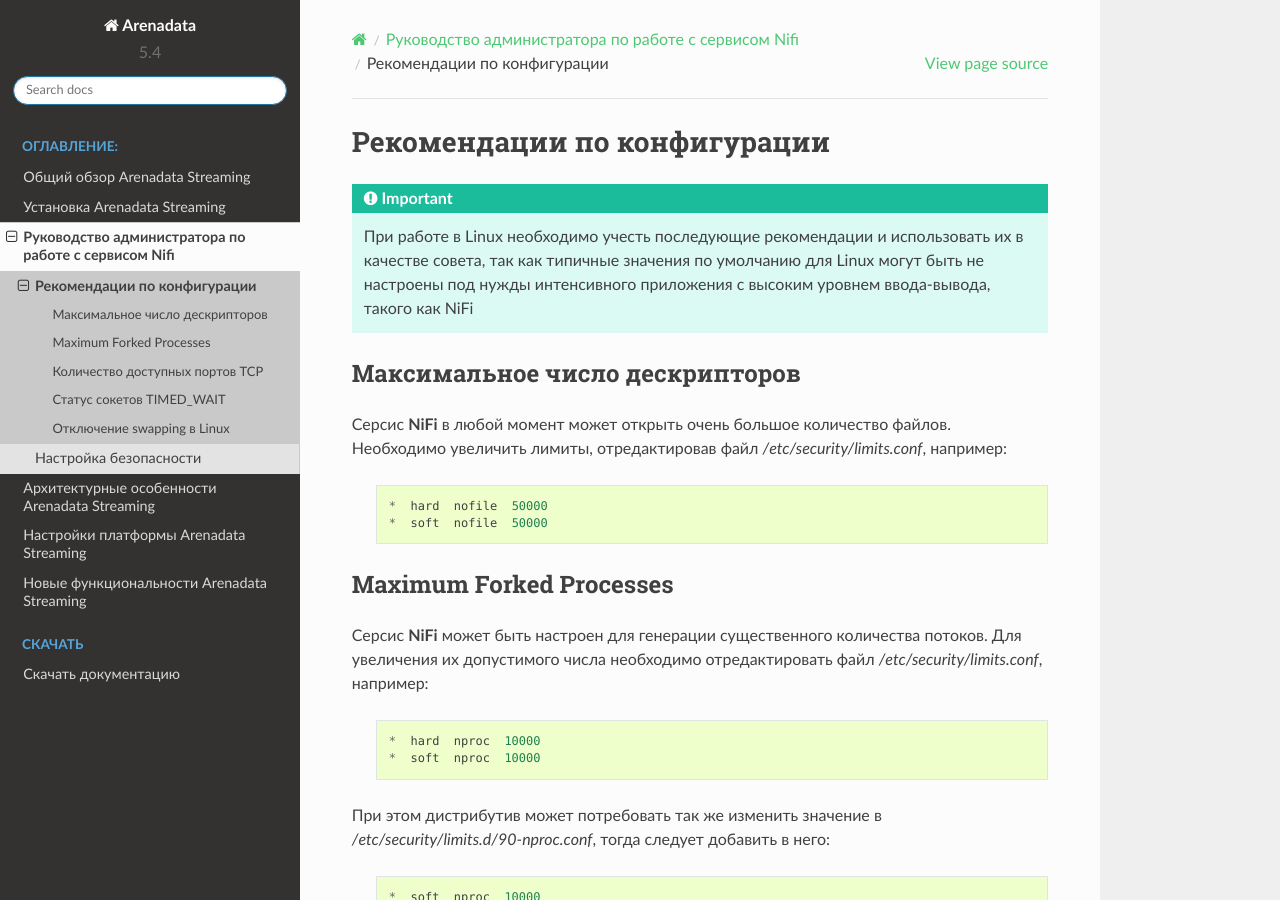
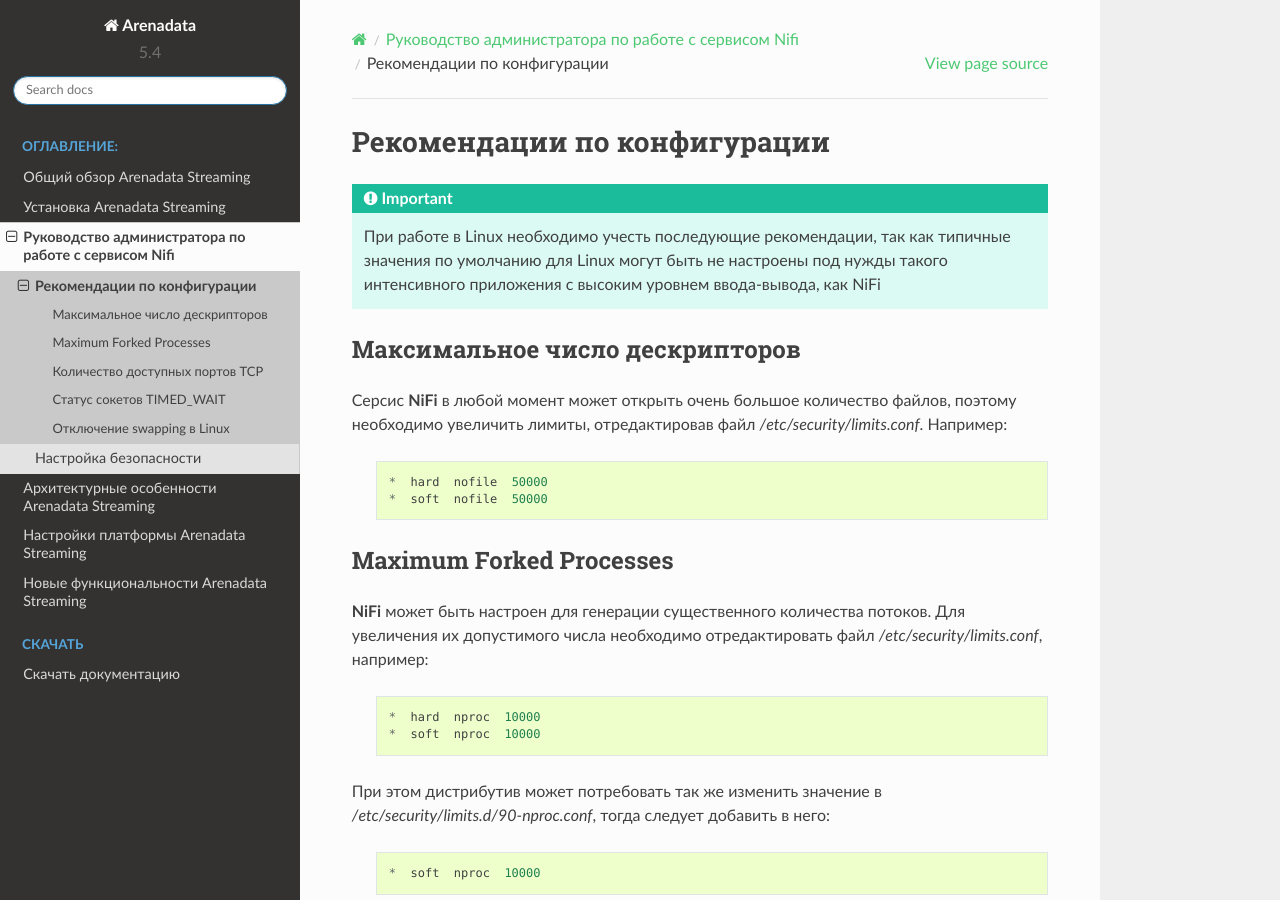
Before and after one commit to arenadata/docs_ads, a Sphinx documentation site: the page built from source/AdminNIFI/BestPractices.rst, in a window 1280 px wide and 900 px high. Built offline with Sphinx 7.4.7 and the Read the Docs theme 2.0.0, drawn with Linux system fonts in a browser that asks for light colours; pages that are not in the unit, such as notebooks, are missing from menus.

Commit message:
Update BestPractices.rst

```diff
--- a/source/AdminNIFI/BestPractices.rst
+++ b/source/AdminNIFI/BestPractices.rst
@@ -1,13 +1,13 @@
 Рекомендации по конфигурации
 =============================
 
-.. important:: При работе в Linux необходимо учесть последующие рекомендации и использовать их в качестве совета, так как типичные значения по умолчанию для Linux могут быть не настроены под нужды интенсивного приложения с высоким уровнем ввода-вывода, такого как NiFi
+.. important:: При работе в Linux необходимо учесть последующие рекомендации, так как типичные значения по умолчанию для Linux могут быть не настроены под нужды такого интенсивного приложения с высоким уровнем ввода-вывода, как NiFi
 
 
 Максимальное число дескрипторов
 --------------------------------
 
-Серсис **NiFi** в любой момент может открыть очень большое количество файлов. Необходимо увеличить лимиты, отредактировав файл */etc/security/limits.conf*, например:
+Серсис **NiFi** в любой момент может открыть очень большое количество файлов, поэтому необходимо увеличить лимиты, отредактировав файл */etc/security/limits.conf*. Например:
 
   ::
 
@@ -18,7 +18,7 @@
 Maximum Forked Processes
 ------------------------
 
-Серсис **NiFi** может быть настроен для генерации существенного количества потоков. Для увеличения их допустимого числа необходимо отредактировать файл */etc/security/limits.conf*, например:
+**NiFi** может быть настроен для генерации существенного количества потоков. Для увеличения их допустимого числа необходимо отредактировать файл */etc/security/limits.conf*, например:
 
   ::
 
```
